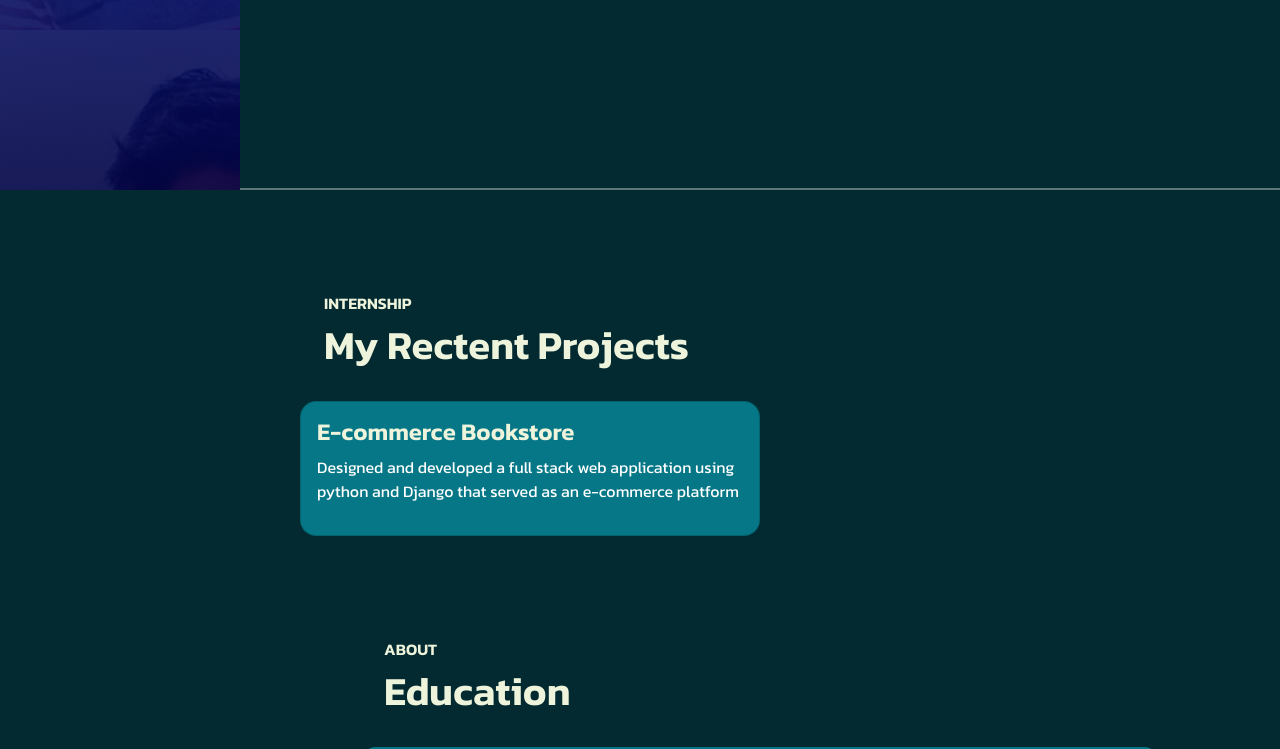
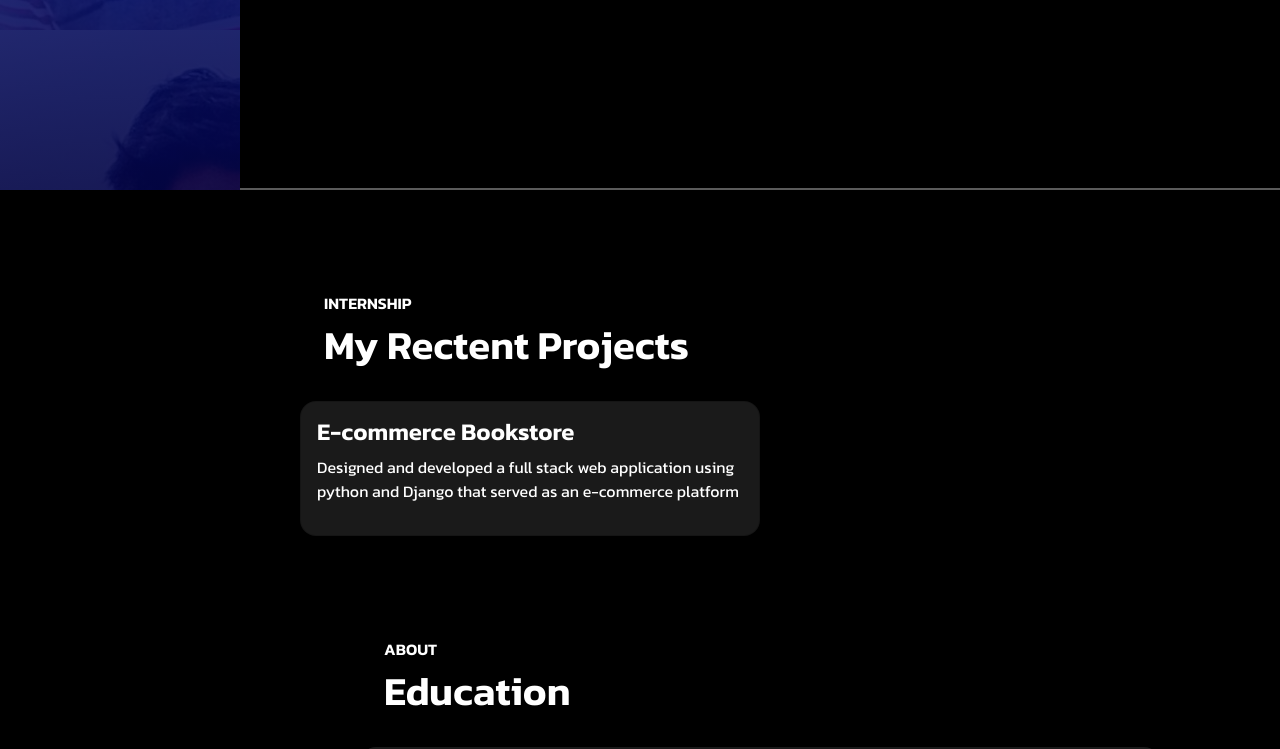
Before and after one commit to jack3466/pou, a plain HTML site: page index.html in a window 1280 px wide. Shown: the part 610-1359 px from the top of the page. Drawn offline with Linux system fonts and the light colour scheme; files whose address does not match are found by name; a web font is replaced by a local one.

Commit message:
Update style.css

```diff
--- a/css/style.css
+++ b/css/style.css
@@ -10,7 +10,7 @@
   --sidbar-width: 240px;
   --font-base: "Kanit";
 }
-/* :root {
+:root {
   --color-body: #f5f5f5;
   --color-heading: #ffffff;
   --color-base: #1a1a1a;
@@ -19,7 +19,7 @@
   --color-brand2: rgba(255, 255, 255, 0.8);
    --sidbar-width: 240px;
   --font-base: "Kanit", sans-serif;
-} */
+}
 
 body {
   background-color: var(--color-base2);
```
